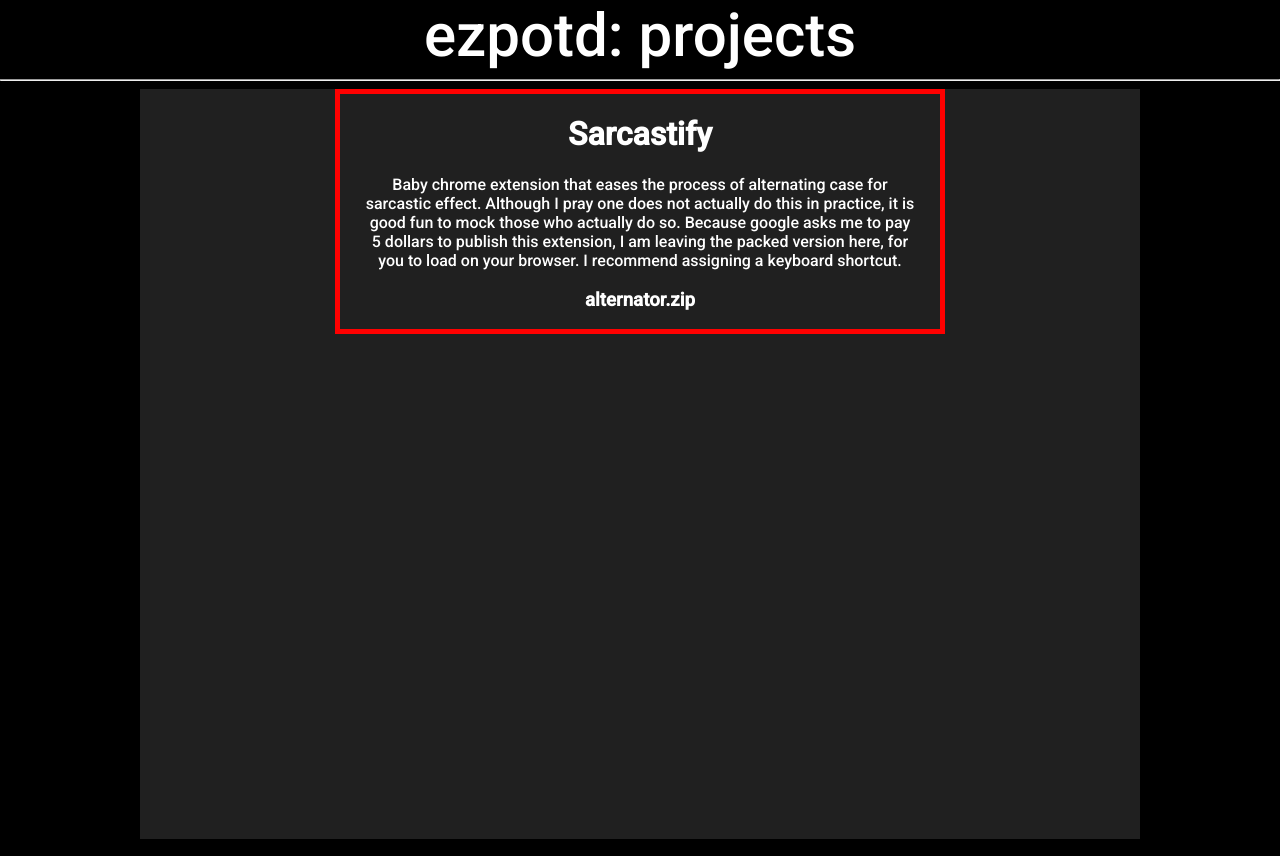
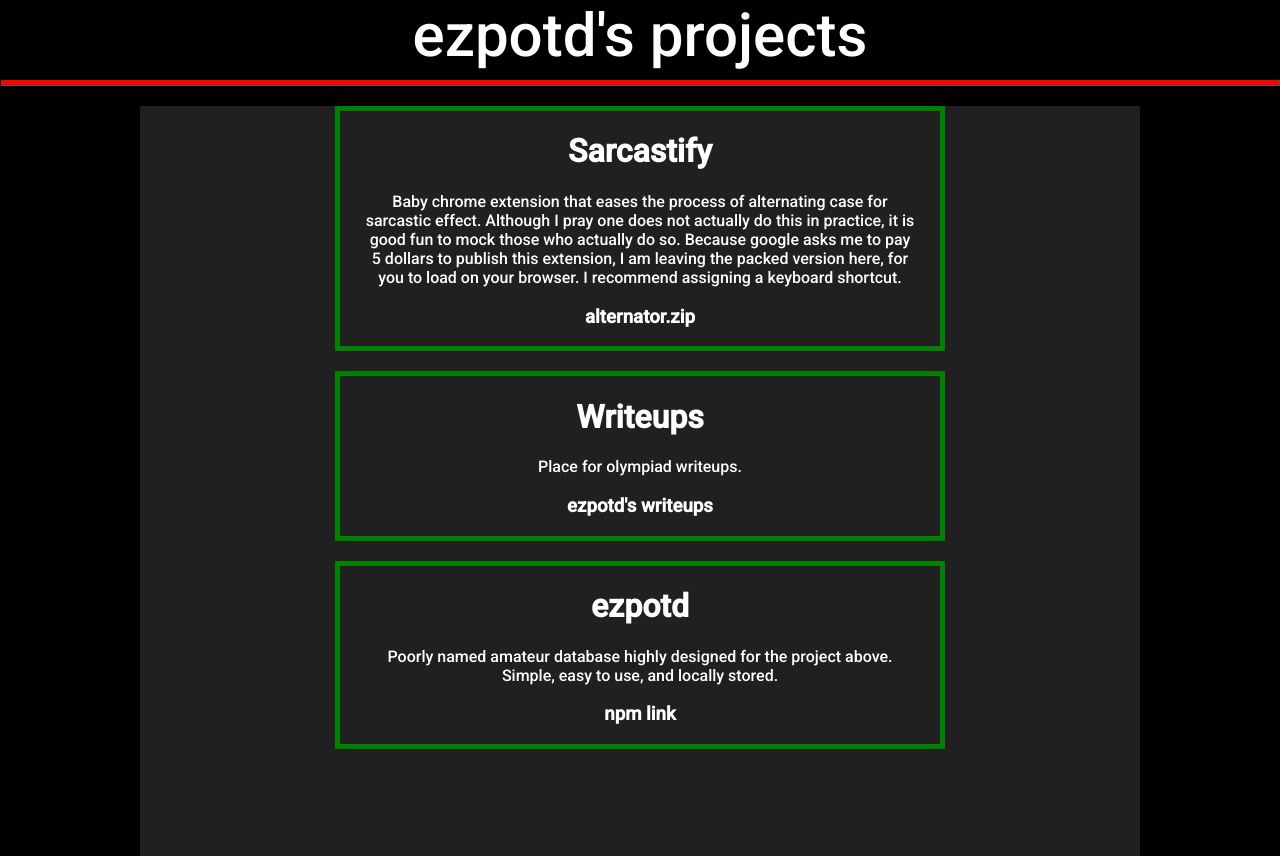
Before and after one commit to ezpotd/ezpotd.github.io, a plain HTML site: page index.html in a window 1280 px wide. Drawn offline with Linux system fonts and the light colour scheme.

Commit message:
Update index.html

```diff
--- a/index.html
+++ b/index.html
@@ -18,10 +18,11 @@
       font-size: 60px;
     }
     .project{
-      border-color: red;
+      border-color: green;
       width: 600px;
       border-width: 5px;
       border-style: solid;
+      margin: 20px;
     }
     .main{
       width: 1000px;
@@ -31,11 +32,17 @@
     .desc{
       width: 550px;
     }
+    #first{
+      border-color: black;
+      height: 5px;
+      down: 10px;
+      background-color: red;
+    }
     </style>
 <body>
 
-  <center id = "title"><a href = "">ezpotd: projects</a></center>
-  <hr>
+  <center id = "title"><a href = "">ezpotd's projects</a></center>
+  <hr id = "first">
   <center>
   <div class = "main">
     <div class = "project">
@@ -43,8 +50,19 @@
       <p class = "desc">Baby chrome extension that eases the process of alternating case for sarcastic effect. Although I pray one does not actually do this in practice, it is good fun to mock those who actually do so. Because google asks me to pay 5 dollars to publish this extension, I am leaving the packed version here, for you to load on your browser. I recommend assigning a keyboard shortcut. </p>
       <h3><a href = "alternator.zip">alternator.zip</a></h3>
     </div>
+     <div class = "project">
+      <h1>Writeups</h1>
+      <p class = "desc">Place for olympiad writeups.
+      <h3><a target = "blank" href = "https://usednoteworthybytecode.atvtheking.repl.co/">ezpotd's writeups</a></h3>
+    </div>
+    <div class = "project">
+      <h1>ezpotd</h1>
+      <p class = "desc">Poorly named amateur database highly designed for the project above. Simple, easy to use, and locally stored.
+      <h3><a target = "blank" href = "https://npmjs.com/ezpotd">npm link</a></h3>
+    </div>
   </div>
-    <center>
+  </center>
+
 </body>
 
 </html>
```
